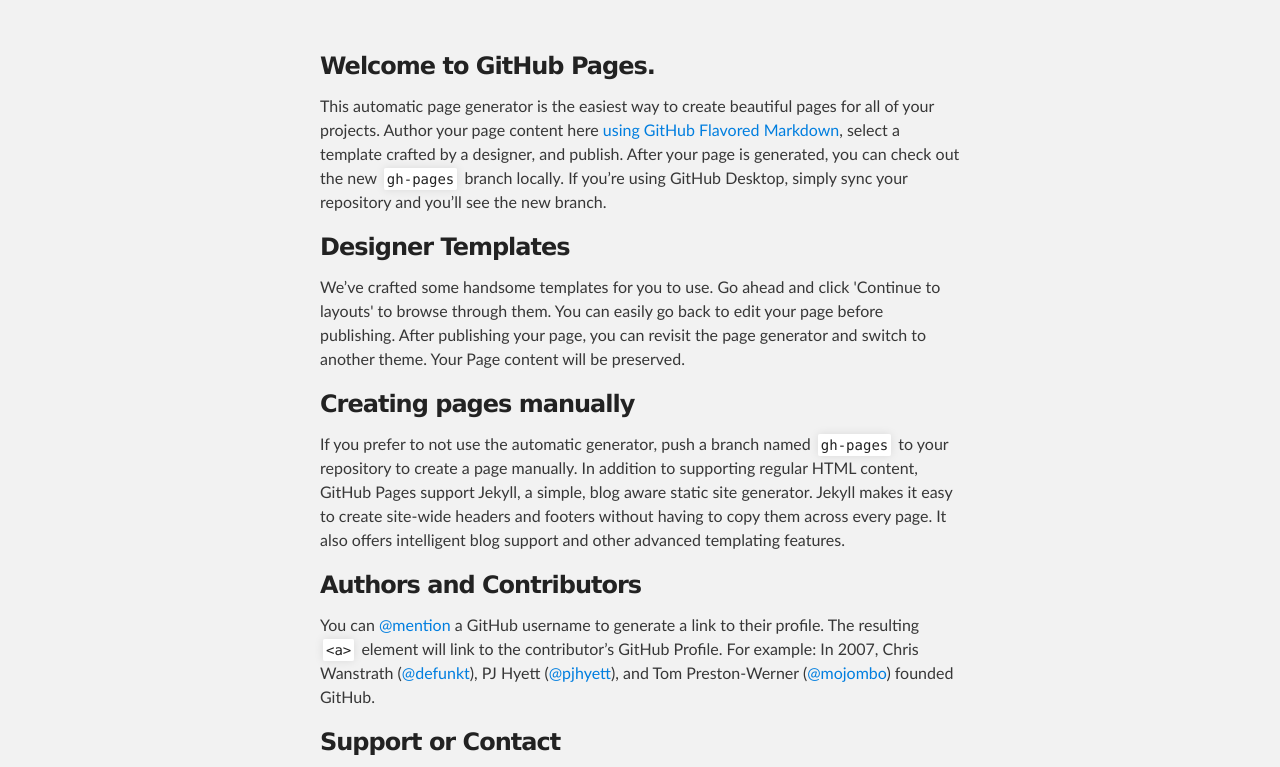
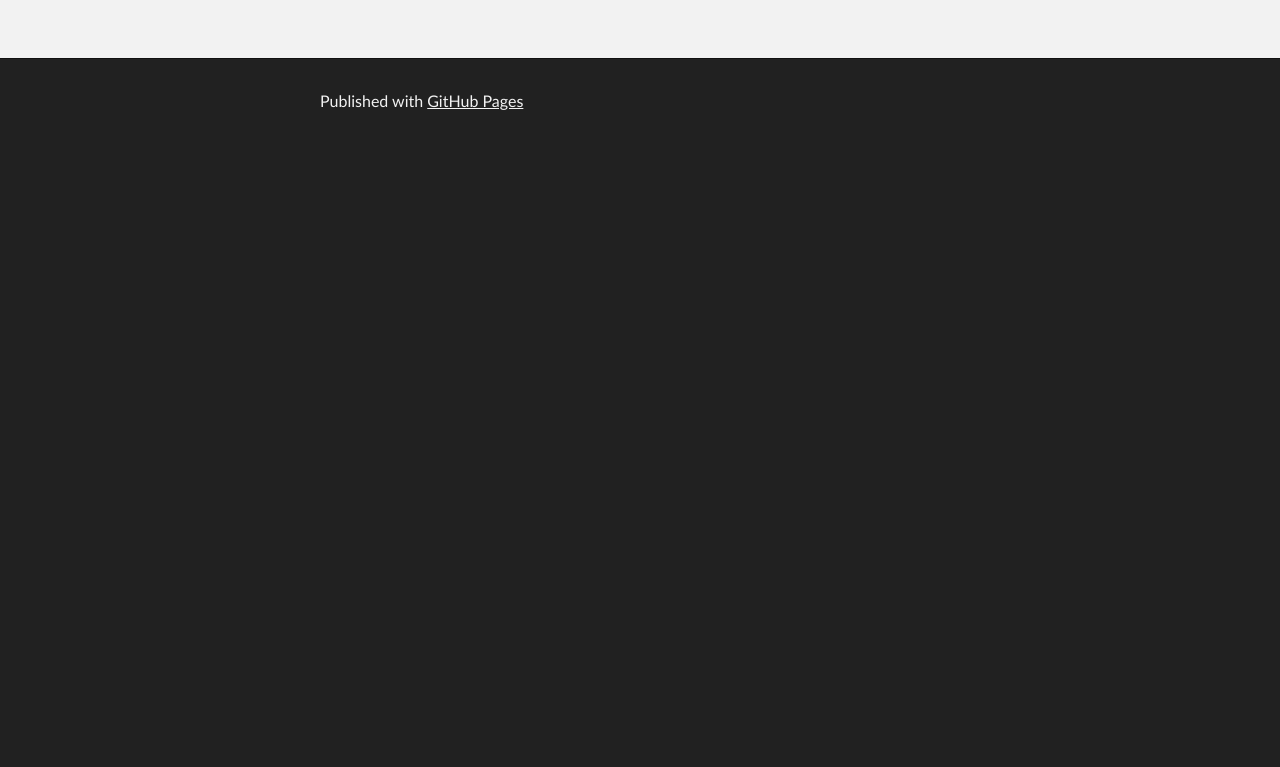
Before and after one commit to rose-project/rose-project.github.io, a plain HTML site: page index.html in a window 1280 px wide. Shown: the part 176-943 px from the top of the page. After the commit the page ends 800 px from the top, so only its background shows below. Drawn offline with Linux system fonts and the light colour scheme.

Commit message:
Remove default content from index.html

```diff
--- a/index.html
+++ b/index.html
@@ -8,7 +8,7 @@
 
     <link rel="stylesheet" type="text/css" media="screen" href="stylesheets/stylesheet.css">
 
-    <title>Rose-project.GitHub.io</title>
+    <title>ROSE Project</title>
   </head>
 
   <body>
@@ -27,30 +27,7 @@
     <!-- MAIN CONTENT -->
     <div id="main_content_wrap" class="outer">
       <section id="main_content" class="inner">
-        <h3>
-<a id="welcome-to-github-pages" class="anchor" href="#welcome-to-github-pages" aria-hidden="true"><span class="octicon octicon-link"></span></a>Welcome to GitHub Pages.</h3>
 
-<p>This automatic page generator is the easiest way to create beautiful pages for all of your projects. Author your page content here <a href="https://guides.github.com/features/mastering-markdown/">using GitHub Flavored Markdown</a>, select a template crafted by a designer, and publish. After your page is generated, you can check out the new <code>gh-pages</code> branch locally. If you’re using GitHub Desktop, simply sync your repository and you’ll see the new branch.</p>
-
-<h3>
-<a id="designer-templates" class="anchor" href="#designer-templates" aria-hidden="true"><span class="octicon octicon-link"></span></a>Designer Templates</h3>
-
-<p>We’ve crafted some handsome templates for you to use. Go ahead and click 'Continue to layouts' to browse through them. You can easily go back to edit your page before publishing. After publishing your page, you can revisit the page generator and switch to another theme. Your Page content will be preserved.</p>
-
-<h3>
-<a id="creating-pages-manually" class="anchor" href="#creating-pages-manually" aria-hidden="true"><span class="octicon octicon-link"></span></a>Creating pages manually</h3>
-
-<p>If you prefer to not use the automatic generator, push a branch named <code>gh-pages</code> to your repository to create a page manually. In addition to supporting regular HTML content, GitHub Pages support Jekyll, a simple, blog aware static site generator. Jekyll makes it easy to create site-wide headers and footers without having to copy them across every page. It also offers intelligent blog support and other advanced templating features.</p>
-
-<h3>
-<a id="authors-and-contributors" class="anchor" href="#authors-and-contributors" aria-hidden="true"><span class="octicon octicon-link"></span></a>Authors and Contributors</h3>
-
-<p>You can <a href="https://github.com/blog/821" class="user-mention">@mention</a> a GitHub username to generate a link to their profile. The resulting <code>&lt;a&gt;</code> element will link to the contributor’s GitHub Profile. For example: In 2007, Chris Wanstrath (<a href="https://github.com/defunkt" class="user-mention">@defunkt</a>), PJ Hyett (<a href="https://github.com/pjhyett" class="user-mention">@pjhyett</a>), and Tom Preston-Werner (<a href="https://github.com/mojombo" class="user-mention">@mojombo</a>) founded GitHub.</p>
-
-<h3>
-<a id="support-or-contact" class="anchor" href="#support-or-contact" aria-hidden="true"><span class="octicon octicon-link"></span></a>Support or Contact</h3>
-
-<p>Having trouble with Pages? Check out our <a href="https://help.github.com/pages">documentation</a> or <a href="https://github.com/contact">contact support</a> and we’ll help you sort it out.</p>
       </section>
     </div>
 
```
